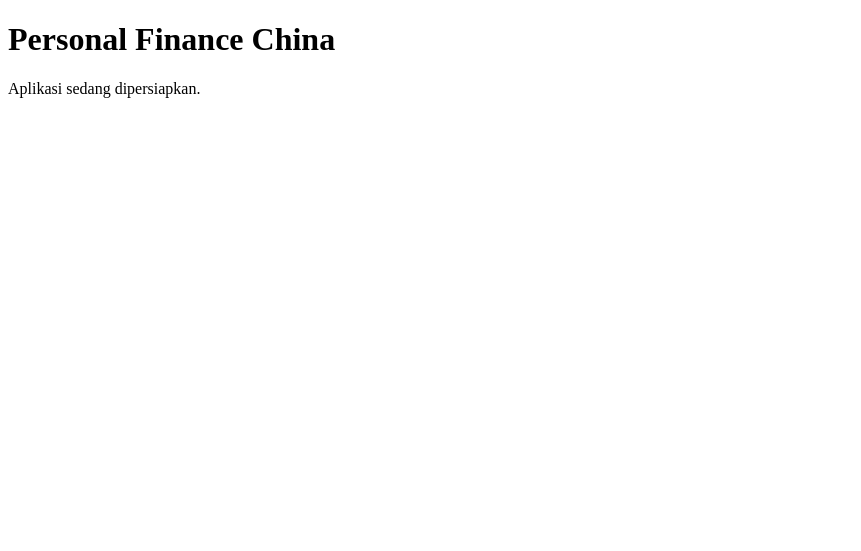
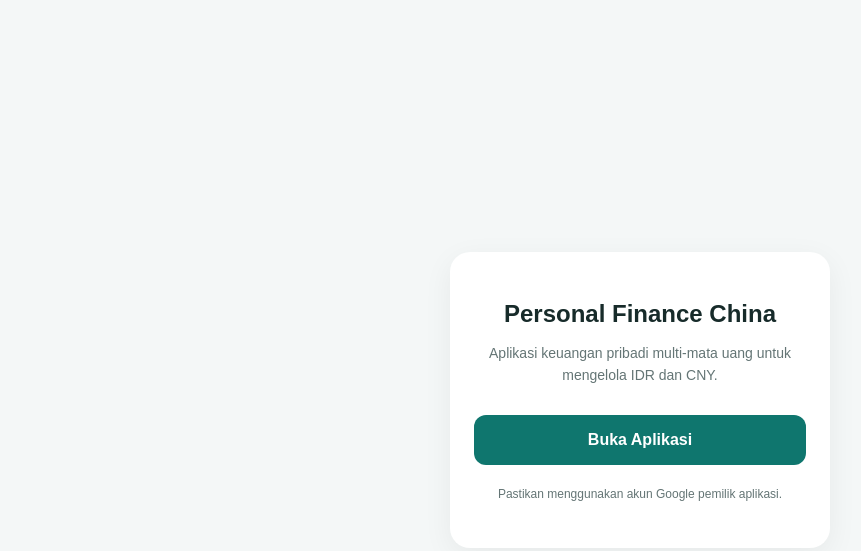
Before and after one commit to verrelsantosa19/personal-finance-china, a plain HTML site: page index.html in a window 1280 px wide. Shown: the whole page, without its empty margins (0-861 px from the left). Drawn offline with Linux system fonts and the light colour scheme.

Commit message:
Connect PWA to Apps Script

```diff
--- a/index.html
+++ b/index.html
@@ -4,16 +4,88 @@
 <head>
   <meta charset="UTF-8">
   <meta name="viewport" content="width=device-width, initial-scale=1">
-  <meta name="theme-color" content="#ffffff">
+  <meta name="theme-color" content="#0F766E">
 
   <title>Personal Finance China</title>
 
   <link rel="manifest" href="./manifest.webmanifest">
+  <link rel="icon" href="./icon.svg" type="image/svg+xml">
 
-  <link rel="icon" href="./icon.svg" type="image/svg+xml">
+  <style>
+    * {
+      box-sizing: border-box;
+    }
+
+    body {
+      margin: 0;
+      min-height: 100vh;
+      display: flex;
+      align-items: center;
+      justify-content: center;
+      padding: 24px;
+      background: #f4f7f7;
+      font-family: Arial, sans-serif;
+      color: #172b2a;
+    }
+
+    .container {
+      width: 100%;
+      max-width: 380px;
+      padding: 32px 24px;
+      background: white;
+      border-radius: 20px;
+      text-align: center;
+      box-shadow: 0 8px 30px rgba(0,0,0,0.06);
+    }
+
+    h1 {
+      font-size: 24px;
+      margin-bottom: 12px;
+    }
+
+    p {
+      color: #647575;
+      line-height: 1.6;
+      font-size: 14px;
+    }
+
+    a {
+      display: block;
+      margin-top: 28px;
+      padding: 16px;
+      border-radius: 12px;
+      background: #0F766E;
+      color: white;
+      text-decoration: none;
+      font-weight: bold;
+    }
+
+    .note {
+      margin-top: 20px;
+      font-size: 12px;
+    }
+  </style>
 </head>
+
 <body>
-  <h1>Personal Finance China</h1>
-  <p>Aplikasi sedang dipersiapkan.</p>
+  <main class="container">
+    <h1>Personal Finance China</h1>
+
+    <p>
+      Aplikasi keuangan pribadi multi-mata uang
+      untuk mengelola IDR dan CNY.
+    </p>
+
+    <a
+      href="https://script.google.com/macros/s/AKfycbwUhcQ9vnPhbx4gyP9MVTrgNL1jg1OpB6J7o5ljd4YpxFzK6SUhZaKNwCQ_CsuNEXF0/exec"
+      target="_self"
+    >
+      Buka Aplikasi
+    </a>
+
+    <p class="note">
+      Pastikan menggunakan akun Google pemilik aplikasi.
+    </p>
+  </main>
 </body>
 </html>
```
